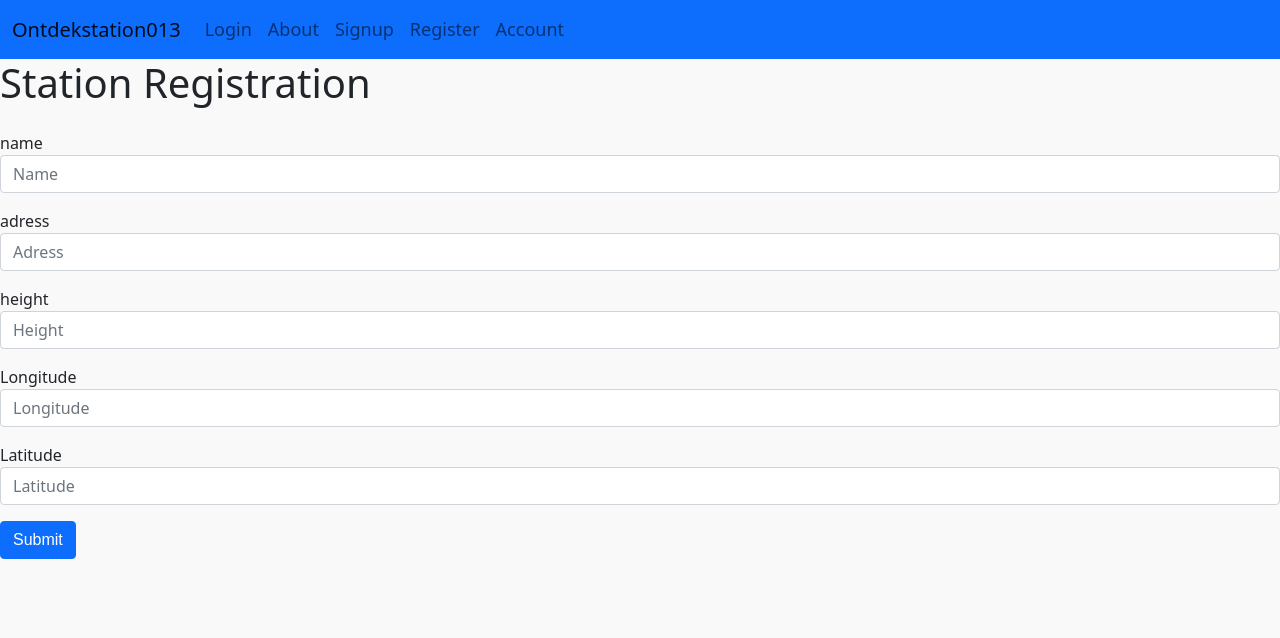
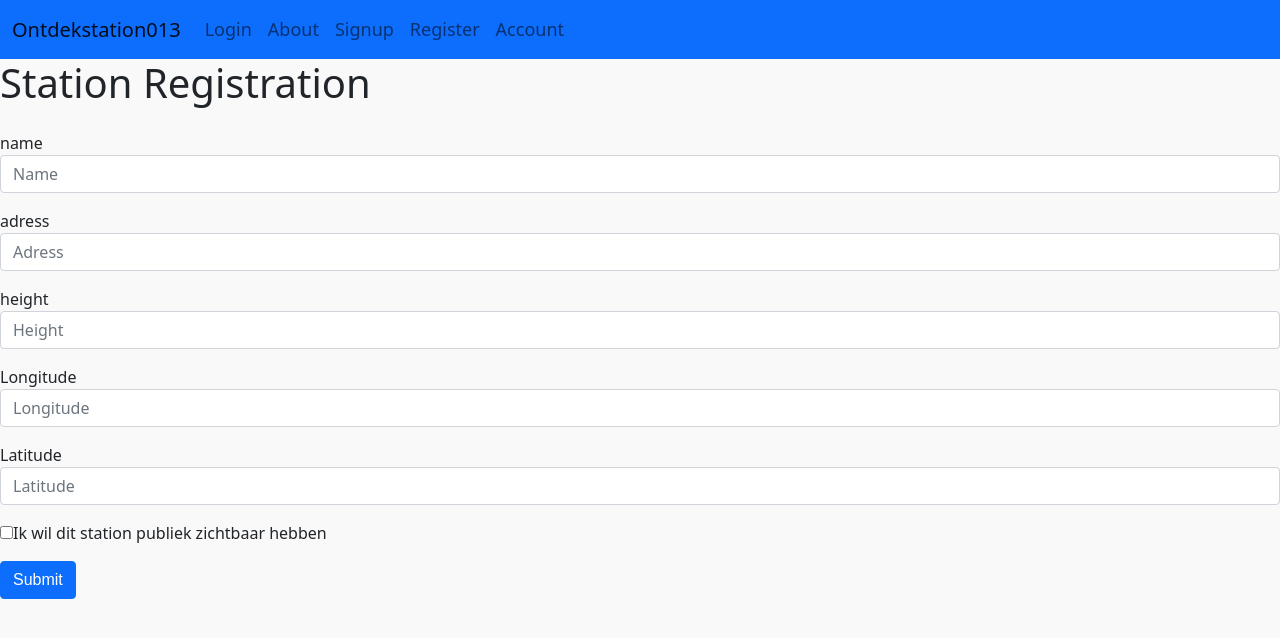
Before and after one commit to Sdegraauw/Stijn-s-Ontdek-FrontEnd, a React (Create React App) app: page /Register in a window 1280 px wide. Shown: the top 638 px of the page. Built offline with nearby package versions, Linux system fonts and the light colour scheme.

Commit message:
Add stationPrivacy
Tests not yet fully implemented

```diff
--- a/src/Components/RegisterStation.js
+++ b/src/Components/RegisterStation.js
@@ -10,8 +10,10 @@ function RegisterStation() {
     height: 0,
     longitude: 0,
     latitude: 0,
+    ispublic: false,
   };
   const [inputs, setInputs] = useState(inputvalues);
+  const [isChecked, setIsChecked] = useState(false);
   //States for checking errors
   const [submitted, setSubmitted] = useState(false);
   const [error, setError] = useState(false);
@@ -19,6 +21,13 @@ function RegisterStation() {
   const handleChange = (event) => {
     const { name, value } = event.target;
     setInputs({ ...inputs, [name]: value });
+    console.log(inputs);
+  };
+
+  const checkHandler = (event) => {
+    setIsChecked(!isChecked);
+    const { name, checked } = event.target;
+    setInputs({ ...inputs, [name]: checked });
     console.log(inputs);
   };
 
@@ -133,6 +142,15 @@ function RegisterStation() {
               type="text"
             />
           </div>
+          <div>
+            <input
+              type="checkbox"
+              checked={isChecked}
+              onChange={checkHandler}
+              placeholder="Ispublic"
+              name="ispublic"/>
+              <label className="label">Ik wil dit station publiek zichtbaar hebben</label>
+          </div>
 
           <button className="btn btn-primary" type="submit">
             Submit
```
Also changed, not shown: 1 other file (tests, documents, lock files or other folders).
